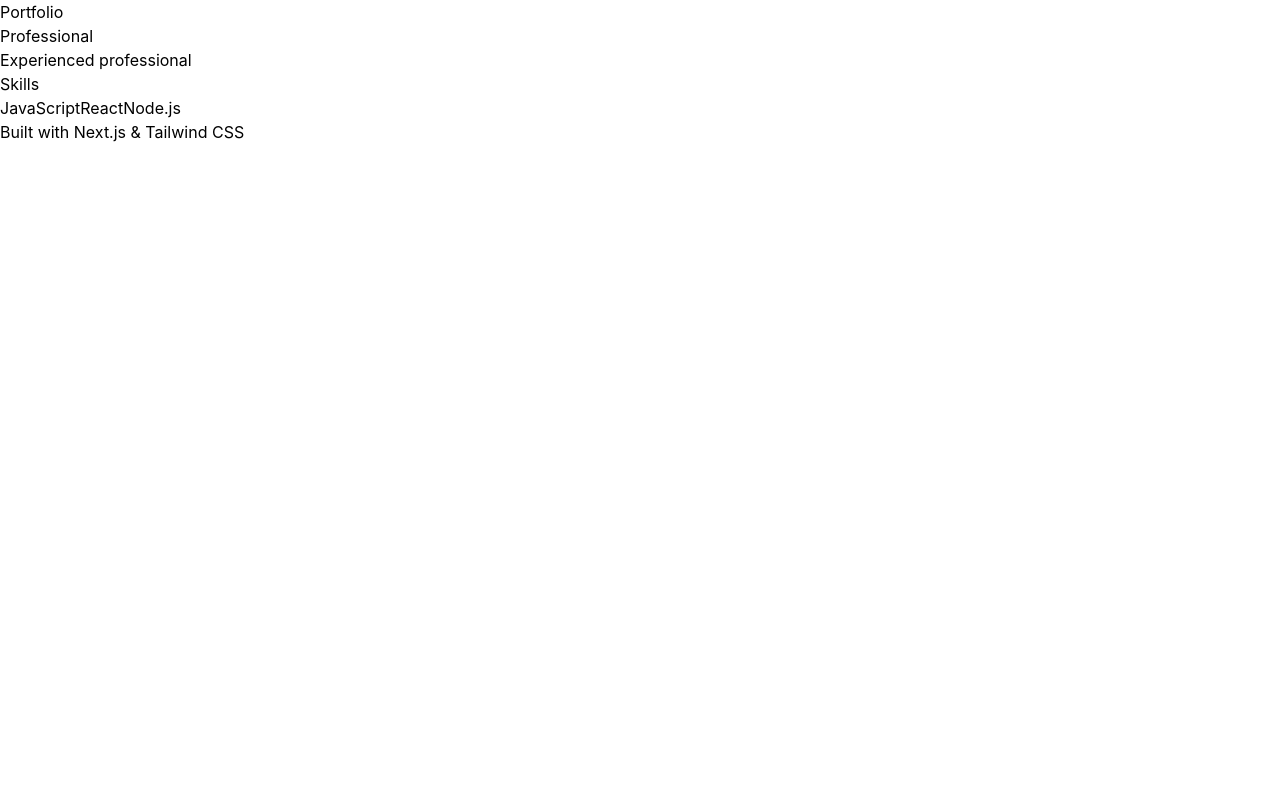
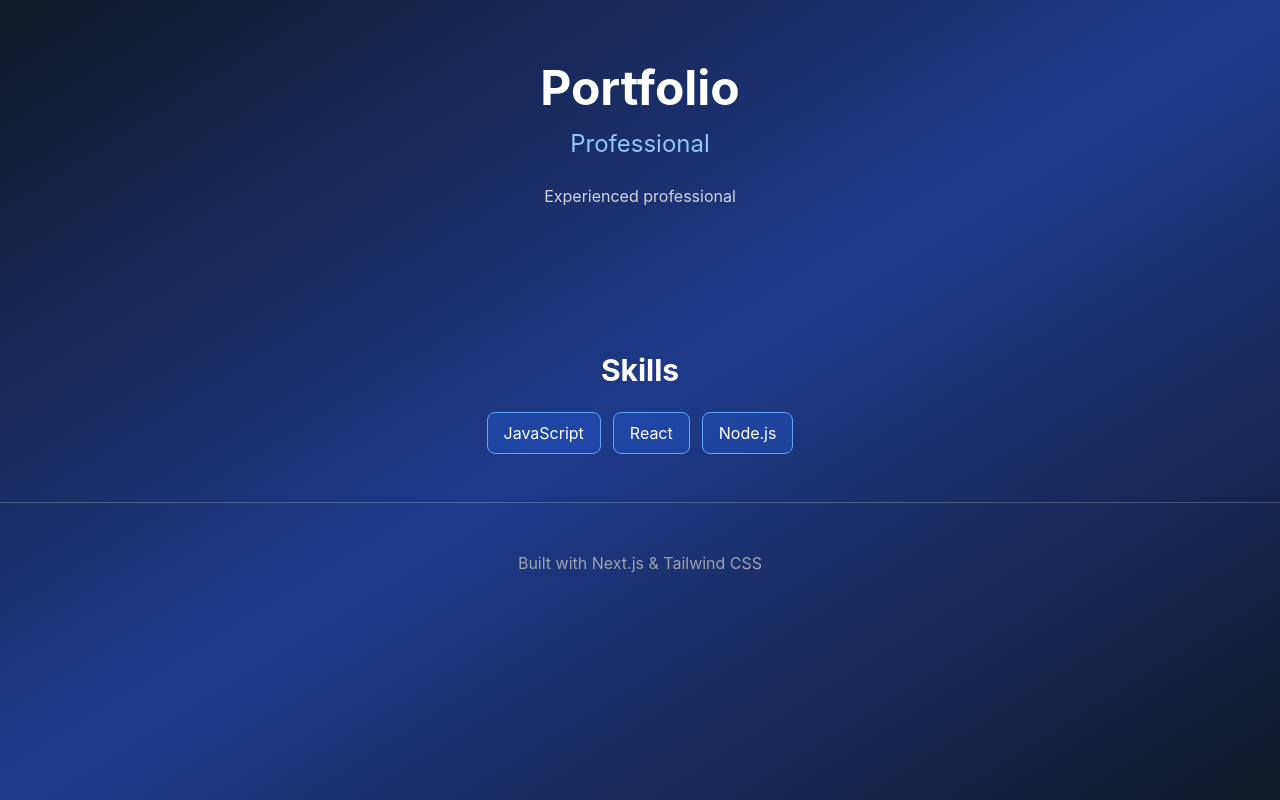
Before and after one commit to vashithn8nprojects/portfolio-6078748433-887, a Next.js app: page / in a window 1280 px wide. Built offline with nearby package versions, Linux system fonts and the light colour scheme.

Commit message:
Add tailwind.config.js

```diff
--- /dev/null
+++ b/tailwind.config.js
@@ -0,0 +1,11 @@
+
+/** @type {import('tailwindcss').Config} */
+module.exports = {
+  content: [
+    "./pages/**/*.{js,jsx}",
+  ],
+  theme: {
+    extend: {},
+  },
+  plugins: [],
+}
```
